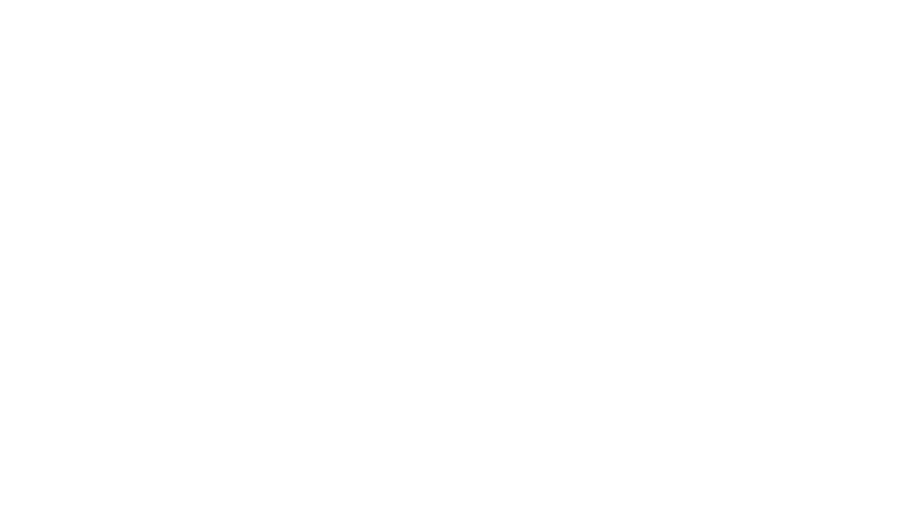
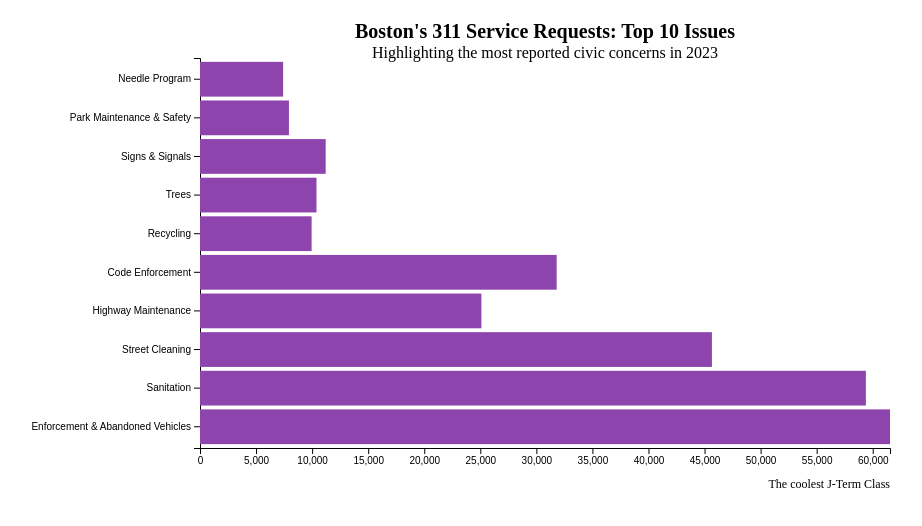
Before and after one commit to code4policy/dataviz-with-chatgpt-LucNsabimana, a plain HTML site: page index.html in a window 1280 px wide. Shown: the whole page, without its empty margins (58-980 px from the left). Drawn offline with nearby package versions, Linux system fonts and the light colour scheme.

Commit message:
Pushed the datavis-with-chatgpt-LucNsabimana to github

```diff
--- a/index.html
+++ b/index.html
@@ -1 +1,15 @@
+<!DOCTYPE html>
+<html>
+<head>
+    <title>311 Calls Visualization</title>
+    <!-- Add CSS styles here or link to an external stylesheet -->
+</head>
+<body>
+    <div id="chart"></div>
+    <!-- Include D3.js -->
+    <script src="https://d3js.org/d3.v6.min.js"></script>
+    <!-- Link to your JavaScript file -->
+    <script src="script.js"></script>
+</body>
+</html>
 <!-- Your HTML goes here -->
--- /dev/null
+++ b/script.js
@@ -0,0 +1,85 @@
+document.addEventListener('DOMContentLoaded', function() {
+    // Sample data for the top 10 reasons, replace with your actual data
+    const topTenData = [
+        { reason: "Enforcement & Abandoned Vehicles", count: 61541 },
+        { reason: "Sanitation", count: 59389 },
+        { reason: "Street Cleaning", count: 45659 },
+        { reason: "Highway Maintenance", count: 25096 },
+        { reason: "Code Enforcement", count: 31812 },
+        { reason: "Recycling", count: 9955 },
+        { reason: "Trees", count: 10390 },
+        { reason: "Signs & Signals", count: 11209 },
+        { reason: "Park Maintenance & Safety", count: 7932 },
+        { reason: "Needle Program", count: 7413 }
+        // ... add additional data if necessary
+    ];
+
+    // Set dimensions and margins for the graph
+    const margin = { top: 50, right: 20, bottom: 60, left: 250 },
+        width = 960 - margin.left - margin.right,
+        height = 500 - margin.top - margin.bottom;
+
+    // Append SVG object to the body of the page
+    const svg = d3.select("#chart")
+                  .append("svg")
+                  .attr("width", width + margin.left + margin.right)
+                  .attr("height", height + margin.top + margin.bottom)
+                  .append("g")
+                  .attr("transform", `translate(${margin.left},${margin.top})`);
+
+    // X axis
+    const x = d3.scaleLinear()
+                .domain([0, d3.max(topTenData, d => d.count)])
+                .range([0, width]);
+
+    svg.append("g")
+       .attr("transform", `translate(0,${height})`)
+       .call(d3.axisBottom(x));
+
+    // Y axis
+    const y = d3.scaleBand()
+                .range([height, 0])
+                .domain(topTenData.map(d => d.reason))
+                .padding(0.1);
+
+    svg.append("g")
+       .call(d3.axisLeft(y));
+
+    // Bars
+    svg.selectAll(".bar")
+       .data(topTenData)
+       .enter()
+       .append("rect")
+       .attr("class", "bar")
+       .attr("x", 0)
+       .attr("y", d => y(d.reason))
+       .attr("width", d => x(d.count))
+       .attr("height", y.bandwidth())
+       .attr("fill", "#8e44ad"); // Purple bars
+
+    // Headline
+    svg.append("text")
+       .attr("x", width / 2)
+       .attr("y", -20)
+       .attr("text-anchor", "middle")
+       .style("font-size", "20px")
+       .style("font-weight", "bold")
+       .text("Boston's 311 Service Requests: Top 10 Issues");
+
+    // Sub-headline
+    svg.append("text")
+       .attr("x", width / 2)
+       .attr("y", 0)
+       .attr("text-anchor", "middle")
+       .style("font-size", "16px")
+       .text("Highlighting the most reported civic concerns in 2023");
+
+    // Attribution at the bottom
+    svg.append("text")
+       .attr("class", "attribution")
+       .attr("x", width)
+       .attr("y", height + 40) // Positioned below the x-axis
+       .style("text-anchor", "end")
+       .style("font-size", "12px")
+       .text("The coolest J-Term Class");
+});
--- /dev/null
+++ b/styles.css
@@ -0,0 +1,44 @@
+/* Style for the chart container */
+#chart {
+    font-family: 'Arial', sans-serif;
+}
+
+/* Style for the bars in the bar chart */
+.bar {
+    fill: #8e44ad; /* Purple color for the bars */
+}
+
+/* Style for the axis and labels */
+.axis-label {
+    font-size: 14px; /* Readability */
+}
+
+.axis path,
+.axis line {
+    fill: none;
+    stroke: #333; /* Darker stroke for contrast */
+    shape-rendering: crispEdges;
+}
+
+/* Style for the axis text */
+.axis text {
+    font-size: 12px;
+}
+
+/* Style for the headline and sub-headline */
+.headline {
+    font-size: 24px;
+    text-decoration: underline;
+    text-anchor: middle;
+}
+
+.sub-headline {
+    font-size: 16px;
+    text-anchor: middle;
+}
+
+/* Style for the attribution text */
+.attribution {
+    font-size: 12px;
+    text-anchor: end;
+}
```
Also changed, not shown: boston_311_2023_by_reason.csv (added, +45 -0 lines).
